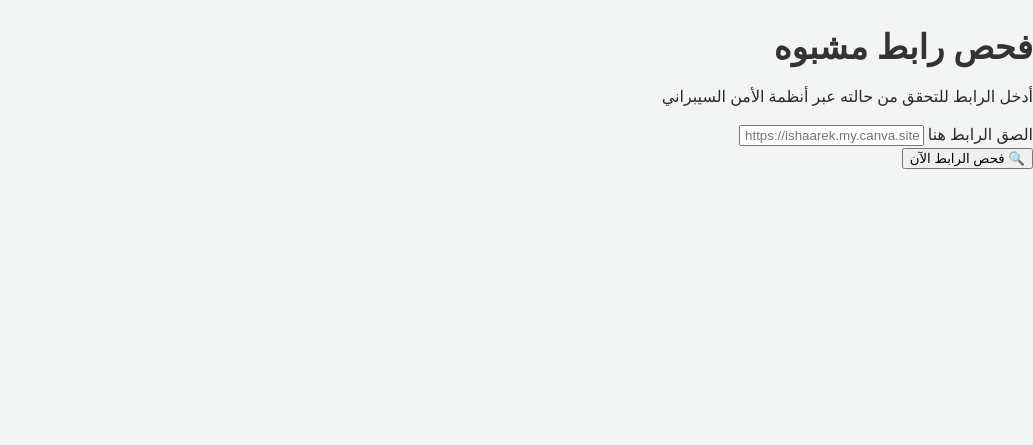
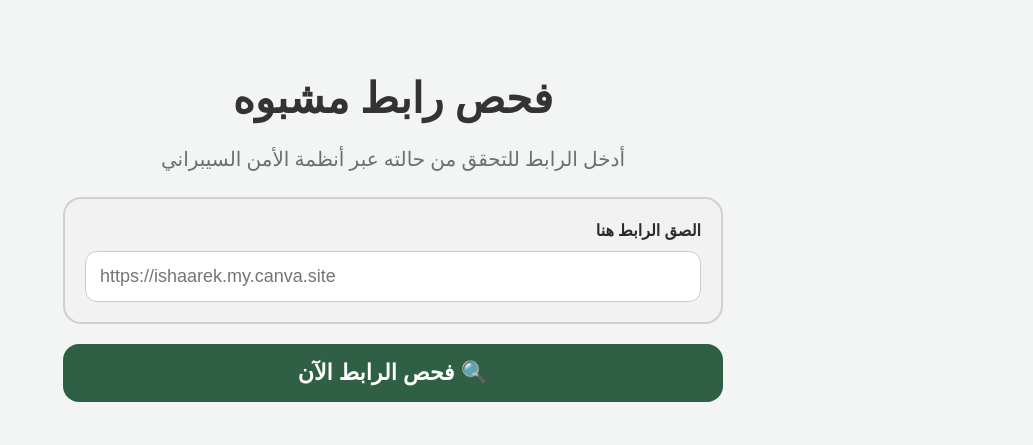
Before and after one commit to wfsn1426-blip/isshaark, a plain HTML site: page check.html in a window 1280 px wide. Shown: the whole page, without its empty margins (247-1280 px from the left). Drawn offline with Linux system fonts and the light colour scheme.

Commit message:
Update style.css

```diff
--- a/style.css
+++ b/style.css
@@ -443,3 +443,92 @@ body{
 .hidden{
   display:none;
 }
+/* صفحة فحص الرابط */
+.center-page{
+  max-width: 700px;
+  margin: 0 auto;
+  padding: 40px 20px;
+  text-align: center;
+}
+
+.page-title{
+  font-size: 42px;
+  font-weight: 900;
+  margin-bottom: 10px;
+}
+
+.page-desc{
+  font-size: 20px;
+  color: #6b6f73;
+  margin-bottom: 25px;
+}
+
+.link-box{
+  background: #f2f2f2;
+  border: 2px solid #d0d0d0;
+  border-radius: 18px;
+  padding: 20px;
+  margin-bottom: 20px;
+  text-align: right;
+}
+
+.link-box label{
+  font-weight: 800;
+  display: block;
+  margin-bottom: 10px;
+}
+
+.link-box input{
+  width: 100%;
+  padding: 14px;
+  font-size: 18px;
+  border-radius: 12px;
+  border: 1px solid #ccc;
+  direction: ltr;
+}
+
+.scan-btn{
+  width: 100%;
+  background: #2f5f45;
+  color: #fff;
+  border: none;
+  border-radius: 16px;
+  padding: 16px;
+  font-size: 22px;
+  font-weight: 800;
+  cursor: pointer;
+}
+
+.scan-btn:hover{
+  filter: brightness(0.95);
+}
+
+/* النتيجة */
+.result{
+  margin-top: 25px;
+  padding: 25px;
+  border-radius: 18px;
+  border: 3px solid #2f5f45;
+  background: #edf6ef;
+}
+
+.result .icon{
+  font-size: 50px;
+  color: #2f5f45;
+  margin-bottom: 10px;
+}
+
+.result h3{
+  font-size: 28px;
+  margin-bottom: 8px;
+}
+
+.result p{
+  font-size: 18px;
+  color: #6b6f73;
+  line-height: 1.8;
+}
+
+.hidden{
+  display: none;
+}
```
